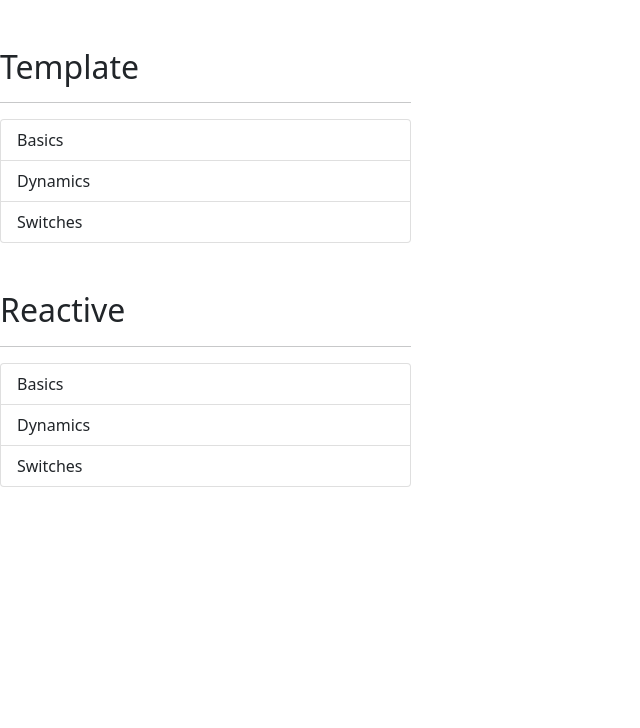
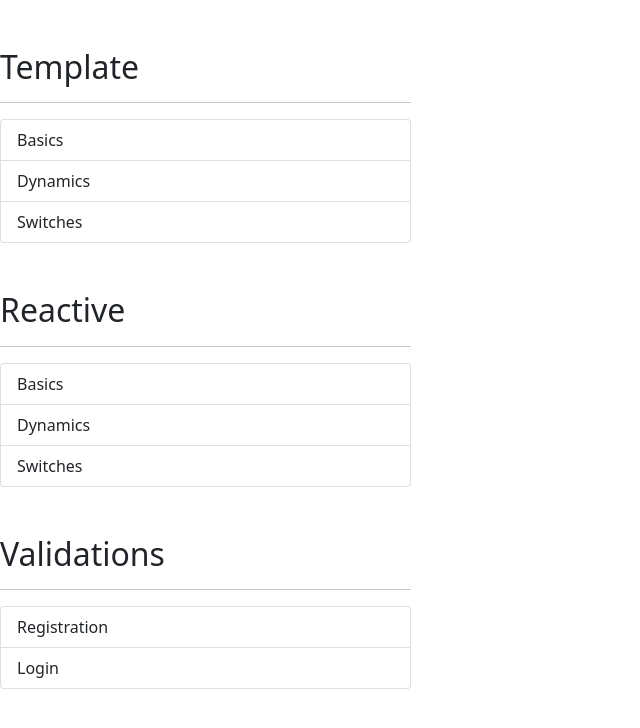
Before and after one commit to SergioGordillo/FormsAppAngular, an Angular app: page / in a window 1280 px wide. Shown: the top 728 px of the page, without its empty margins (0-640 px from the left). Built offline with nearby package versions, Linux system fonts and the light colour scheme.

Commit message:
Routes for login and registration created, ready to work on the components

```diff
--- a/src/app/app-routing.module.ts
+++ b/src/app/app-routing.module.ts
@@ -3,7 +3,8 @@ import { RouterModule, Routes } from '@angular/router';
 
 const routes: Routes = [
   {path:'template', loadChildren: () => import('./template/template.module').then(m => m.TemplateModule)},
-  {path:'reactive', loadChildren: () => import('./reactive/reactive.module').then(m => m.ReactiveModule)}
+  {path:'reactive', loadChildren: () => import('./reactive/reactive.module').then(m => m.ReactiveModule)},
+  {path:'auth', loadChildren: () => import('./auth/auth.module').then(m => m.AuthModule)}
 ];
 
 @NgModule({
--- /dev/null
+++ b/src/app/auth/pages/login/login.component.html
@@ -0,0 +1 @@
+<p>login works!</p>
--- /dev/null
+++ b/src/app/auth/pages/login/login.component.ts
@@ -0,0 +1,16 @@
+import { Component, OnInit } from '@angular/core';
+
+@Component({
+  selector: 'app-login',
+  templateUrl: './login.component.html',
+  styles: [
+  ]
+})
+export class LoginComponent implements OnInit {
+
+  constructor() { }
+
+  ngOnInit(): void {
+  }
+
+}
--- /dev/null
+++ b/src/app/auth/pages/registration/registration.component.html
@@ -0,0 +1 @@
+<p>registration works!</p>
--- /dev/null
+++ b/src/app/auth/pages/registration/registration.component.ts
@@ -0,0 +1,16 @@
+import { Component, OnInit } from '@angular/core';
+
+@Component({
+  selector: 'app-registration',
+  templateUrl: './registration.component.html',
+  styles: [
+  ]
+})
+export class RegistrationComponent implements OnInit {
+
+  constructor() { }
+
+  ngOnInit(): void {
+  }
+
+}
--- a/src/app/shared/sidebar/sidebar.component.html
+++ b/src/app/shared/sidebar/sidebar.component.html
@@ -19,3 +19,14 @@
         routerLinkActive="active"
         >{{item.text}}</li>
 </ul>
+
+<h2 class="mt-5">Validations</h2>
+<hr>
+
+<ul class="list-group">
+    <li class="list-group-item"
+        *ngFor="let item of authSidebar"
+        [routerLink]="[item.route]"
+        routerLinkActive="active"
+        >{{item.text}}</li>
+</ul>
--- a/src/app/shared/sidebar/sidebar.component.ts
+++ b/src/app/shared/sidebar/sidebar.component.ts
@@ -47,6 +47,17 @@ export class SidebarComponent{
     }
   ];
 
+  authSidebar:SidebarItem[]=[
+    {
+      text: "Registration",
+      route: "./auth/registration"
+    },
+    {
+      text: "Login",
+      route: "./auth/login"
+    }
+  ];
+
   constructor() { }
 
 
```
Also changed, not shown: src/app/auth/auth-routing.module.ts (added, +22 -0 lines), src/app/auth/auth.module.ts (added, +19 -0 lines).
